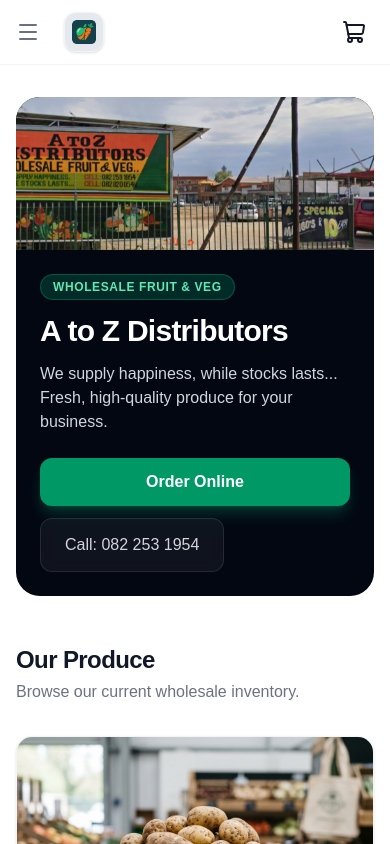
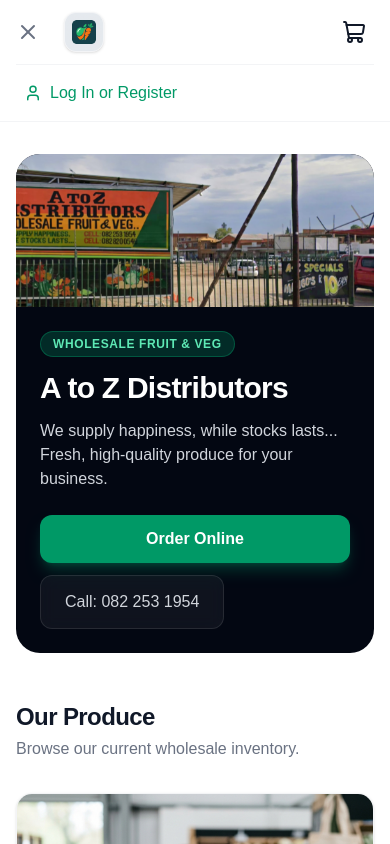
Before and after one commit to allanboraine-dev/A-to-Z-Distributors-Fruit-Veg-demo, a Next.js app: page / in a window 390 px wide. Both pictures are taken after a click on the button 28 px from the left and 32 px from the top of the page. Shown: the top 844 px of the page. Built offline with nearby package versions, Linux system fonts and the light colour scheme; no server answers; the database is empty.

Commit message:
Fix mobile navigation menu and login access

```diff
--- a/src/components/Navbar.tsx
+++ b/src/components/Navbar.tsx
@@ -3,7 +3,7 @@
 import React, { useEffect, useState } from 'react';
 import Link from 'next/link';
 import Image from 'next/image';
-import { ShoppingCart, Menu, LogOut, User } from 'lucide-react';
+import { ShoppingCart, Menu, X, LogOut, User } from 'lucide-react';
 import { useCart } from '@/context/CartContext';
 import { createClient } from '@/utils/supabase/client';
 import { useRouter } from 'next/navigation';
@@ -12,6 +12,7 @@
 export default function Navbar() {
   const { cart, setIsCartOpen } = useCart();
   const [user, setUser] = useState<any>(null);
+  const [isMobileMenuOpen, setIsMobileMenuOpen] = useState(false);
   const router = useRouter();
   const supabase = createClient();
 
@@ -43,8 +44,11 @@
       <div className="max-w-7xl mx-auto px-4 sm:px-6 lg:px-8">
         <div className="flex justify-between items-center h-16">
           <div className="flex items-center gap-4">
-            <button className="p-2 -ml-2 text-gray-500 hover:text-gray-900 md:hidden">
-              <Menu size={24} />
+            <button
+              onClick={() => setIsMobileMenuOpen(!isMobileMenuOpen)}
+              className="p-2 -ml-2 text-gray-500 hover:text-gray-900 md:hidden"
+            >
+              {isMobileMenuOpen ? <X size={24} /> : <Menu size={24} />}
             </button>
             <Link href="/" className="flex items-center gap-2">
               <div className="w-10 h-10 rounded-xl overflow-hidden bg-gray-50 flex items-center justify-center border border-gray-100 shadow-sm relative">
@@ -95,6 +99,37 @@
             </button>
           </div>
         </div>
+
+        {/* Mobile Menu Dropdown */}
+        {isMobileMenuOpen && (
+          <div className="md:hidden py-4 border-t border-gray-100 flex flex-col gap-4 animate-in slide-in-from-top-2 duration-200">
+            {user ? (
+              <>
+                <Link href="/orders" onClick={() => setIsMobileMenuOpen(false)} className="block px-2 text-base font-medium text-gray-700 hover:text-emerald-600 transition-colors">
+                  My Orders
+                </Link>
+                <Link href="/admin" onClick={() => setIsMobileMenuOpen(false)} className="block px-2 text-base font-medium text-gray-700 hover:text-emerald-600 transition-colors">
+                  Admin Panel
+                </Link>
+                <button
+                  onClick={() => {
+                    handleLogout();
+                    setIsMobileMenuOpen(false);
+                  }}
+                  className="flex items-center gap-2 px-2 text-base font-medium text-gray-700 hover:text-emerald-600 transition-colors text-left w-full"
+                >
+                  <LogOut size={18} />
+                  Log out
+                </button>
+              </>
+            ) : (
+              <Link href="/login" onClick={() => setIsMobileMenuOpen(false)} className="flex items-center gap-2 px-2 text-base font-medium text-emerald-600 hover:text-emerald-700 transition-colors">
+                <User size={18} />
+                Log In or Register
+              </Link>
+            )}
+          </div>
+        )}
       </div>
     </nav>
   );
```
